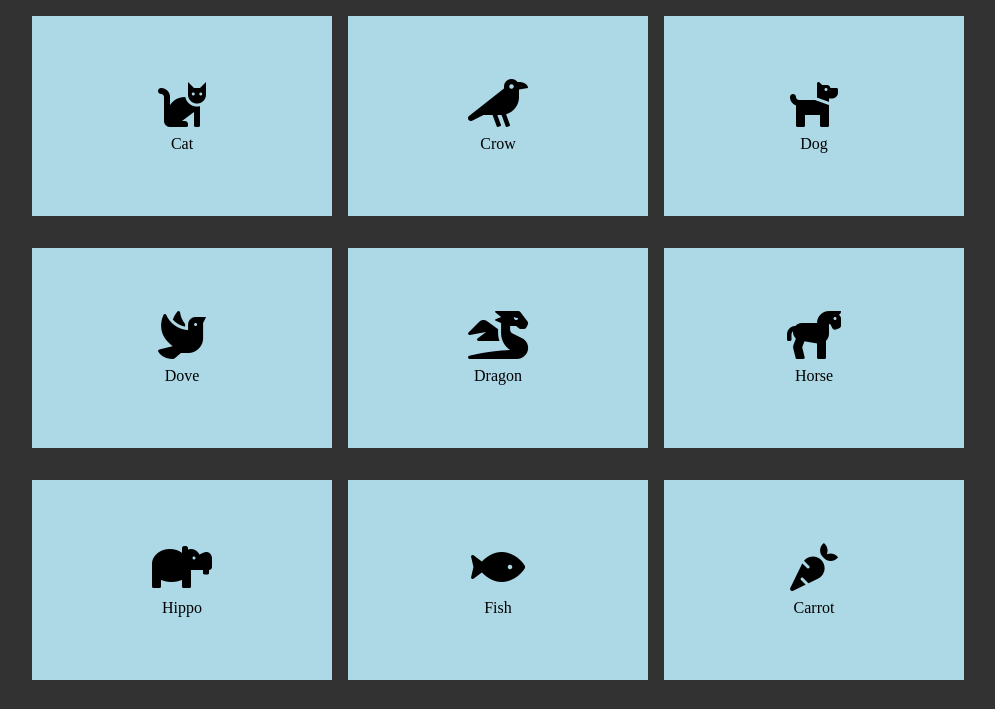
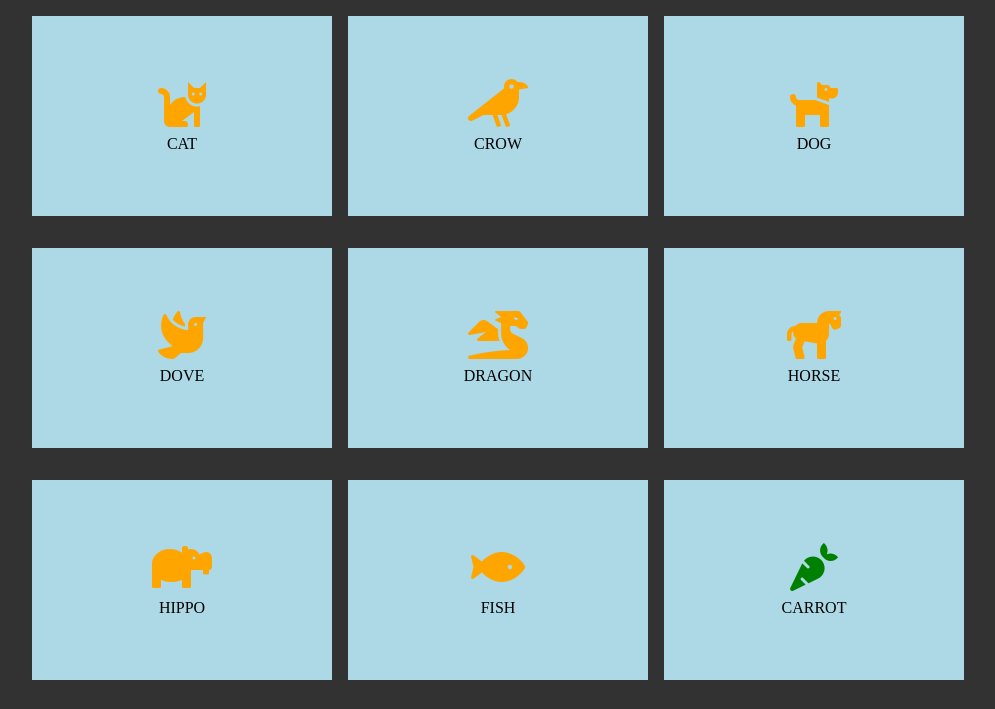
Before and after one commit to matte887/js-es6-icons, a plain HTML site: page index.html in a window 1280 px wide. Shown: the top 709 px of the page, without its empty margins (142-1137 px from the left). Drawn offline with Linux system fonts and the light colour scheme.

Commit message:
Milestone 2

```diff
--- a/css/style.css
+++ b/css/style.css
@@ -29,8 +29,6 @@
     margin-bottom: .5rem;
 }
 
-
-
 /* DEBUG */
 body {
     background-color: rgb(50, 50, 50);
--- a/js/script.js
+++ b/js/script.js
@@ -115,12 +115,16 @@ const icons = [
 
 // Milestone 1
 // Partendo dalla struttura dati fornita, visualizzare in pagina un box per ogni icona, in cui è presente il nome dell'icona e l'icona stessa.
+
+// Milestone 2
+// Ciascuna icona ha una proprietà "color": utilizzare questa proprietà per visualizzare le icone del colore corrispondente.
+
 const htmlWrapper = document.querySelector(".wrapper");
 console.log(htmlWrapper);
 
 icons.forEach( (currentItem) => {
     htmlWrapper.innerHTML += `<div class="item">
-        <i class="${currentItem.family} ${currentItem.prefix}${currentItem.name}"></i>
-        <p>${currentItem.name.charAt(0).toUpperCase() + currentItem.name.slice(1)}</p>
+        <i class="${currentItem.family} ${currentItem.prefix}${currentItem.name}" style="color: ${currentItem.color}"></i>
+        <p>${currentItem.name.toUpperCase()}</p>
     </div>`
 });
```
